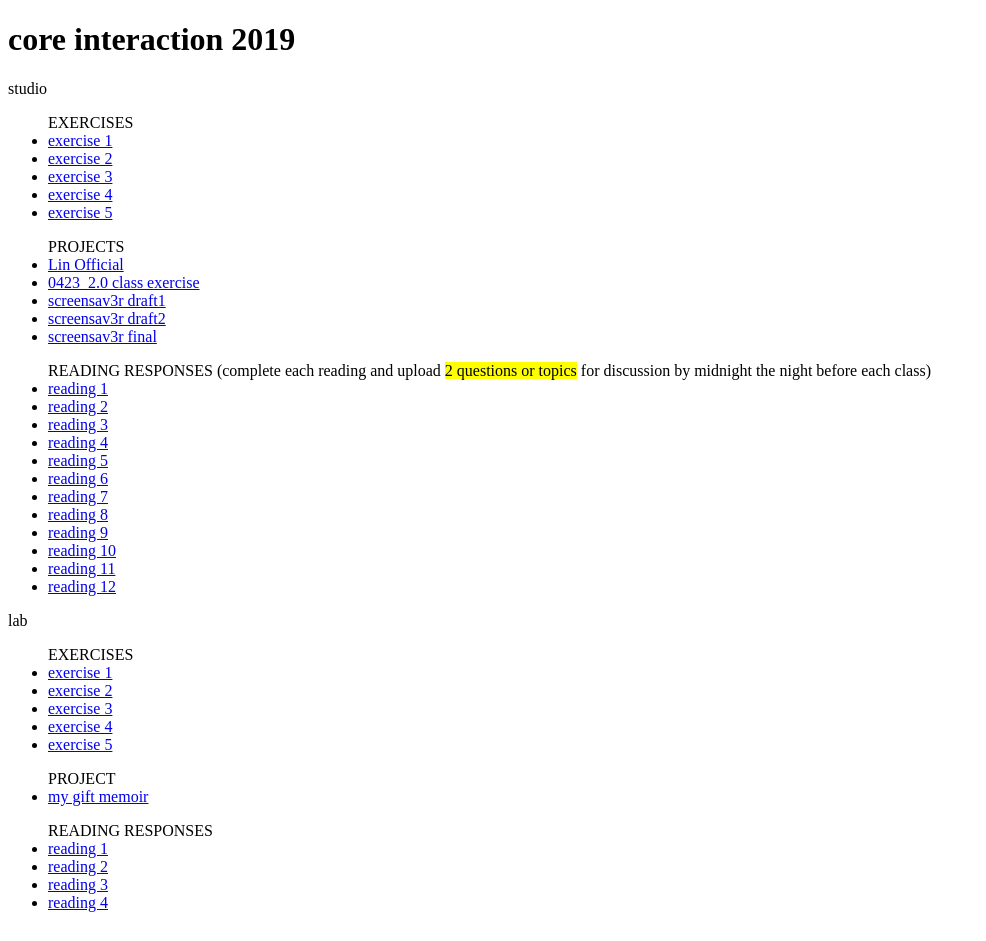
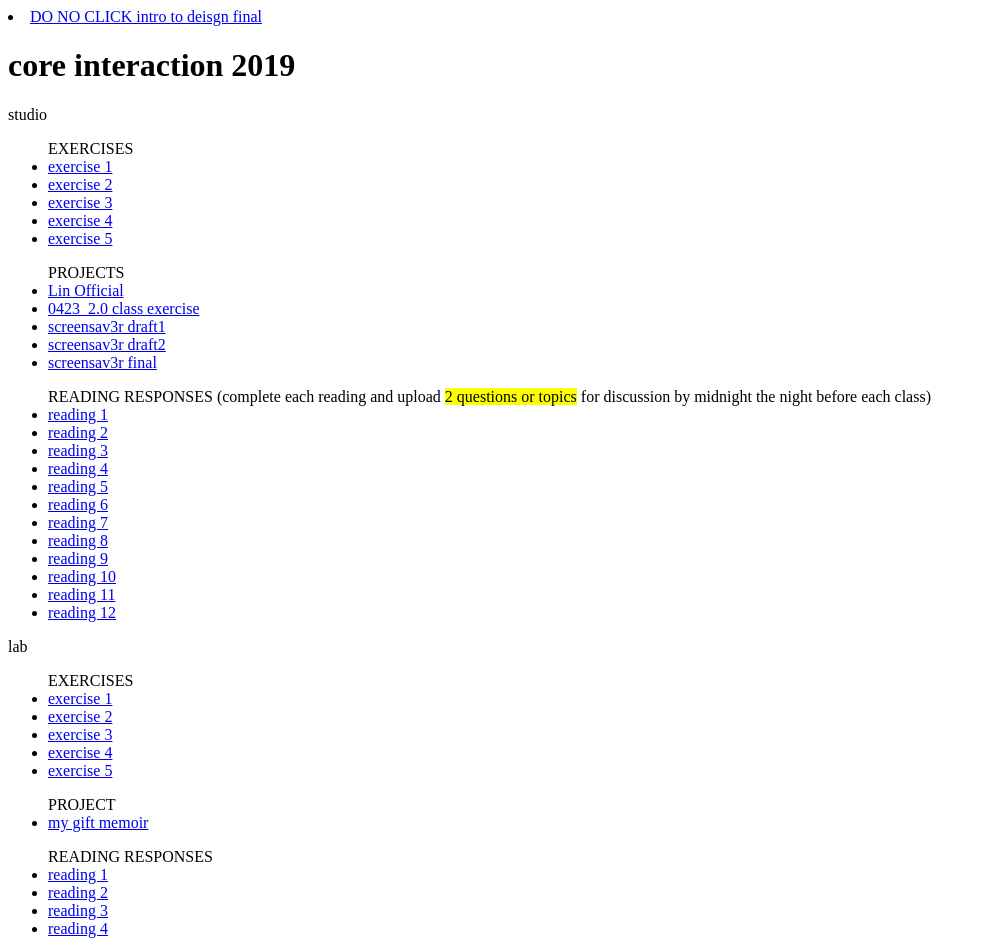
Before and after one commit to stephvnie/coreinteraction2019, a plain HTML site: page index.html in a window 1280 px wide. Shown: the whole page, without its empty margins (0-986 px from the left). Drawn offline with Linux system fonts and the light colour scheme.

Commit message:
Update index.html

```diff
--- a/index.html
+++ b/index.html
@@ -5,6 +5,7 @@
 	</head>
 
 	<body>
+		<li><a href="intro to design final/index.html">DO NO CLICK intro to deisgn final</a></li>
 		<h1>core interaction 2019</h1>
 		<p>studio</p>
 		<ul>EXERCISES
```
